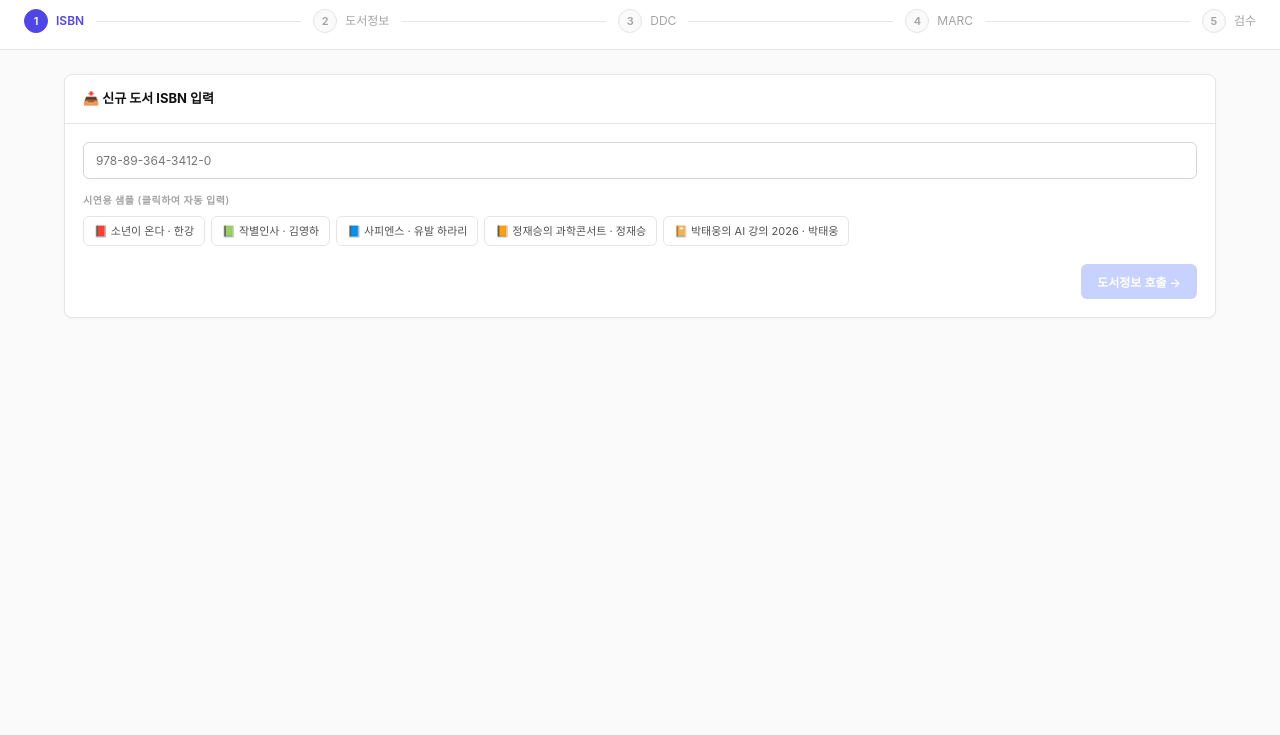
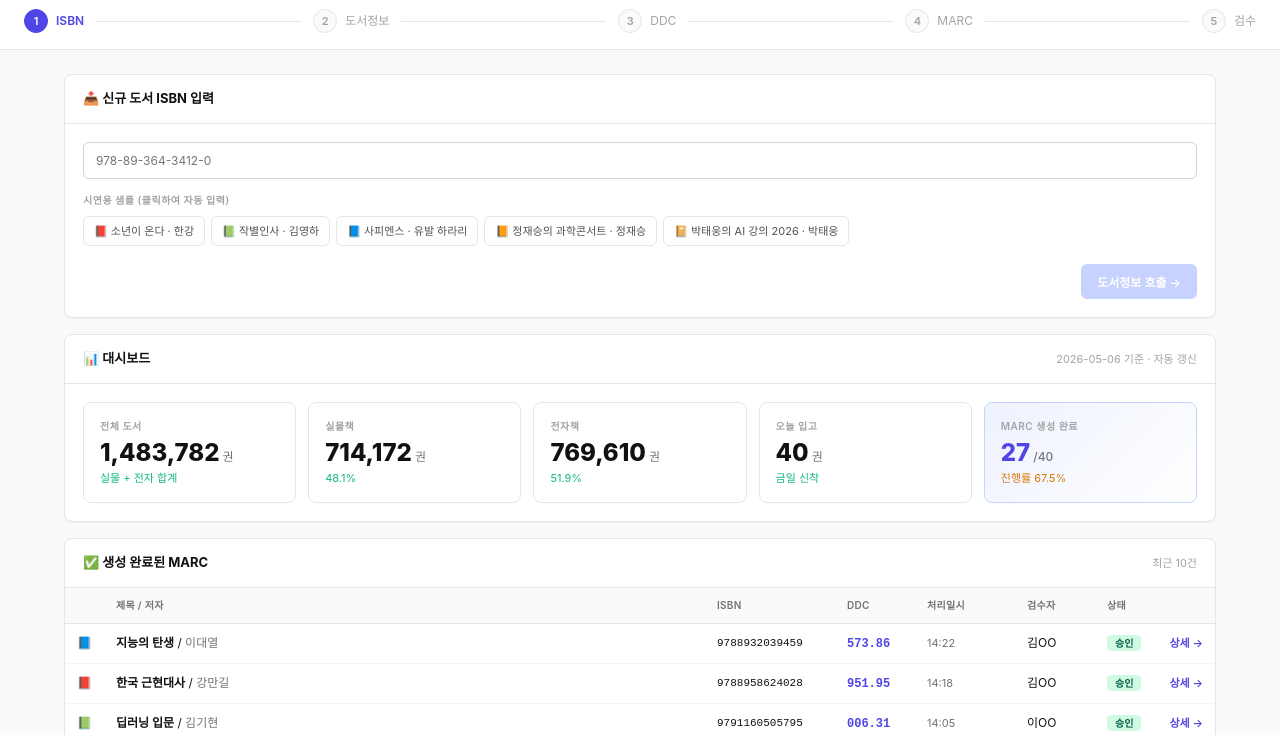
Before and after one commit to tensw/MARC_Classify, a plain HTML site: page index.html in a window 1280 px wide. Shown: the part 65-800 px from the top of the page. Drawn offline with Linux system fonts and the light colour scheme.

Commit message:
feat: stage 1 dashboard and completed MARC list

```diff
--- a/app.js
+++ b/app.js
@@ -44,5 +44,37 @@ document.getElementById('call-book-info').addEventListener('click', () => {
   console.log('도서정보 호출:', state.selectedISBN);
 });
 
+// === STAGE 1: 완료 리스트 (목업 데이터) ===
+const COMPLETED_MARC_MOCK = [
+  { emoji: "📘", title: "지능의 탄생", author: "이대열", isbn: "9788932039459", ddc: "573.86", time: "14:22", reviewer: "김OO" },
+  { emoji: "📕", title: "한국 근현대사", author: "강만길", isbn: "9788958624028", ddc: "951.95", time: "14:18", reviewer: "김OO" },
+  { emoji: "📗", title: "딥러닝 입문", author: "김기현", isbn: "9791160505795", ddc: "006.31", time: "14:05", reviewer: "이OO" },
+  { emoji: "📙", title: "The Pragmatic Programmer", author: "Hunt, A.", isbn: "9780135957059", ddc: "005.1", time: "13:52", reviewer: "이OO" },
+  { emoji: "📔", title: "여행의 이유", author: "김영하", isbn: "9788954655729", ddc: "811.37", time: "13:40", reviewer: "박OO" },
+  { emoji: "📖", title: "채식주의자", author: "한강", isbn: "9788936433598", ddc: "811.36", time: "13:30", reviewer: "박OO" },
+  { emoji: "📓", title: "코스모스", author: "Sagan, Carl (홍승수 옮김)", isbn: "9788983711892", ddc: "520", time: "13:15", reviewer: "김OO" },
+];
+
+function renderCompletedList() {
+  const tbody = document.getElementById('completed-list-body');
+  tbody.innerHTML = COMPLETED_MARC_MOCK.map(b => `
+    <tr>
+      <td>${b.emoji}</td>
+      <td><strong>${b.title}</strong> / <span style="color:var(--text-3)">${b.author}</span></td>
+      <td class="mono" style="font-size:11px;">${b.isbn}</td>
+      <td><span class="ddc-mono">${b.ddc}</span></td>
+      <td style="font-size:11px;color:var(--text-3);">${b.time}</td>
+      <td>${b.reviewer}</td>
+      <td><span class="badge badge-done">승인</span></td>
+      <td style="text-align:right;"><a class="link">상세 →</a></td>
+    </tr>
+  `).join('');
+  tbody.querySelectorAll('.link').forEach(link => {
+    link.addEventListener('click', () => alert('[상세 보기 화면 준비 중]'));
+  });
+  document.getElementById('show-all-completed').addEventListener('click', () => alert('[전체 목록 화면 준비 중]'));
+}
+
 // === INIT ===
 renderSampleChips();
+renderCompletedList();
--- a/index.html
+++ b/index.html
@@ -41,6 +41,44 @@
     </div>
   </div>
 
+  <div class="panel">
+    <div class="panel-h">
+      📊 대시보드
+      <span class="meta">2026-05-06 기준 · 자동 갱신</span>
+    </div>
+    <div class="panel-body">
+      <div class="stat-grid">
+        <div class="stat"><div class="stat-label">전체 도서</div><div class="stat-num" id="stat-total">1,483,782<span class="unit">권</span></div><div class="stat-delta">실물 + 전자 합계</div></div>
+        <div class="stat"><div class="stat-label">실물책</div><div class="stat-num">714,172<span class="unit">권</span></div><div class="stat-delta">48.1%</div></div>
+        <div class="stat"><div class="stat-label">전자책</div><div class="stat-num">769,610<span class="unit">권</span></div><div class="stat-delta">51.9%</div></div>
+        <div class="stat"><div class="stat-label">오늘 입고</div><div class="stat-num">40<span class="unit">권</span></div><div class="stat-delta">금일 신착</div></div>
+        <div class="stat indigo"><div class="stat-label">MARC 생성 완료</div><div class="stat-num" id="stat-completed">27<span class="unit">/40</span></div><div class="stat-delta warn" id="stat-rate">진행률 67.5%</div></div>
+      </div>
+    </div>
+  </div>
+
+  <div class="panel">
+    <div class="panel-h">
+      ✅ 생성 완료된 MARC
+      <span class="meta">최근 10건</span>
+    </div>
+    <table class="table">
+      <thead>
+        <tr>
+          <th style="width:36px;"></th>
+          <th>제목 / 저자</th>
+          <th style="width:130px;">ISBN</th>
+          <th style="width:80px;">DDC</th>
+          <th style="width:100px;">처리일시</th>
+          <th style="width:80px;">검수자</th>
+          <th style="width:60px;">상태</th>
+          <th style="width:60px; text-align:right;"></th>
+        </tr>
+      </thead>
+      <tbody id="completed-list-body"></tbody>
+    </table>
+    <div class="table-footer"><a class="link" id="show-all-completed">전체 27건 보기 →</a></div>
+  </div>
 </section>
     <section class="stage" data-stage="2"><h2>2단계 도서정보 (구현 예정)</h2></section>
     <section class="stage" data-stage="3"><h2>3단계 DDC (구현 예정)</h2></section>
--- a/styles.css
+++ b/styles.css
@@ -97,3 +97,29 @@ body { min-height: 100vh; }
 .btn-ghost:hover { background: #fafafa; border-color: #a3a3a3; }
 .btn-row { display: flex; justify-content: space-between; align-items: center; margin-top: 16px; }
 .btn-row.right { justify-content: flex-end; }
+
+/* Stat grid */
+.stat-grid { display: grid; grid-template-columns: repeat(5, 1fr); gap: 12px; }
+.stat { padding: 16px; border: 1px solid var(--border); border-radius: var(--radius); background: #fff; }
+.stat .stat-label { font-size: 10px; color: var(--text-4); text-transform: uppercase; letter-spacing: 0.5px; font-weight: 600; margin-bottom: 6px; }
+.stat .stat-num { font-size: 24px; font-weight: 800; color: var(--text); line-height: 1.1; }
+.stat .stat-num .unit { font-size: 12px; color: var(--text-3); font-weight: 500; margin-left: 3px; }
+.stat .stat-delta { font-size: 11px; color: var(--green); margin-top: 4px; }
+.stat .stat-delta.warn { color: var(--amber); }
+.stat.indigo { background: linear-gradient(135deg, var(--indigo-50), #fff); border-color: var(--indigo-200); }
+.stat.indigo .stat-num { color: var(--indigo); }
+
+@media (max-width: 768px) { .stat-grid { grid-template-columns: repeat(2, 1fr); } }
+
+/* Table */
+.table { width: 100%; border-collapse: collapse; font-size: 12px; }
+.table th { background: #fafafa; padding: 10px 12px; text-align: left; font-size: 10px; color: var(--text-3); font-weight: 600; text-transform: uppercase; letter-spacing: 0.3px; border-bottom: 1px solid var(--border); }
+.table td { padding: 10px 12px; border-bottom: 1px solid var(--border-light); color: var(--text); }
+.table tr:hover td { background: #fafafa; }
+.badge { font-size: 10px; padding: 2px 8px; border-radius: var(--radius-xs); font-weight: 600; }
+.badge-done { background: var(--green-50); color: #065F46; }
+.badge-pending { background: var(--amber-50); color: #854d0e; }
+.ddc-mono { font-family: 'Courier New', monospace; color: var(--indigo); font-weight: 700; }
+.link { color: var(--indigo); font-weight: 600; cursor: pointer; text-decoration: none; font-size: 11px; }
+.link:hover { text-decoration: underline; }
+.table-footer { padding: 12px; background: #fafafa; text-align: center; font-size: 11px; color: var(--text-3); border-top: 1px solid var(--border-light); }
```
